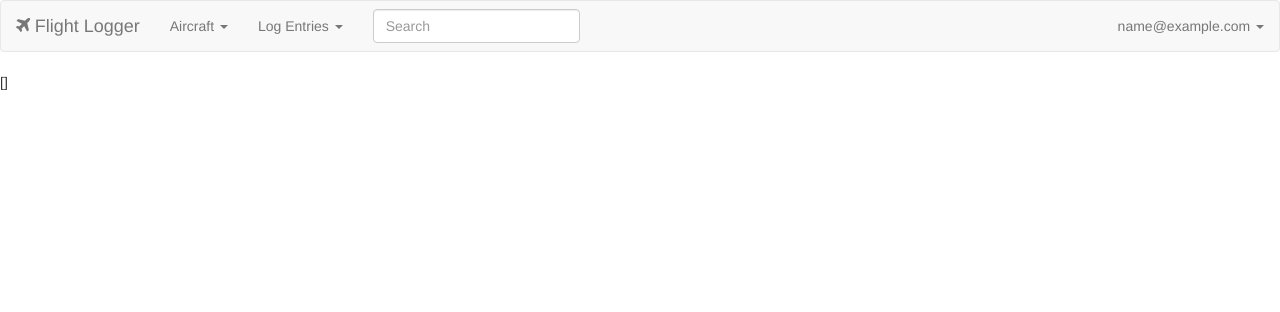
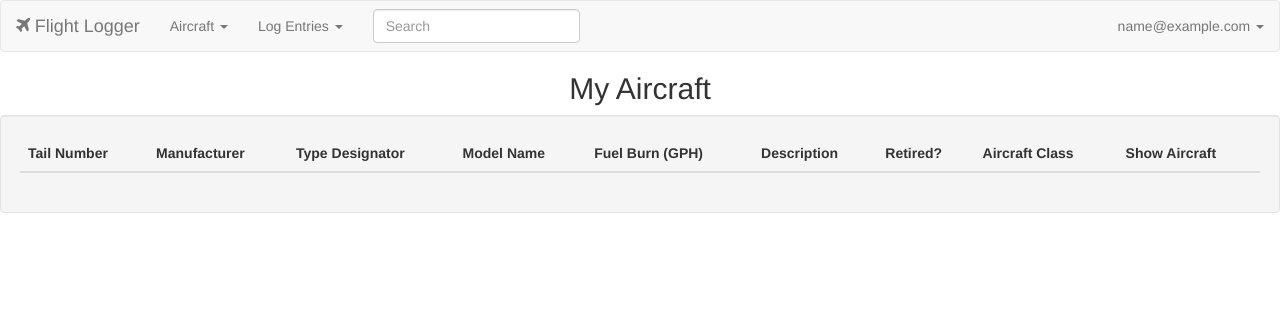
Before and after one commit to david4shure/Flight-Logger, a Rails app: page /aircraft in a window 1280 px wide. Shown: the top 312 px of the page. Run offline with Rails 7, Linux system fonts and the light colour scheme; the visitor is signed in with stand-in values (Sample User, id 1); data that the repository does not hold is empty; style sheets or scripts are compiled from the project's sources; parts of the project's set-up code (start-up, migrations or seed data) failed here and were passed over; some libraries are stand-ins or nearby versions.

Commit message:
Adding the aircraft index page

```diff
--- a/app/views/aircraft/index.html.erb
+++ b/app/views/aircraft/index.html.erb
@@ -1,3 +1,35 @@
-<%= current_user.aircraft.each do |ac| %>
-  <%= ac.to_s %>
-<% end %>
+<h2 class="subheader" style="text-align:center;">My Aircraft</h2>
+
+<div class="well">
+<table class="table table-striped">
+  <thead>
+    <tr>
+      <th>Tail Number</th>
+      <th>Manufacturer</th>
+      <th>Type Designator</th>
+      <th>Model Name</th>
+      <th>Fuel Burn (GPH)</th>
+      <th>Description</th>
+      <th>Retired?</th>
+      <th>Aircraft Class</th>
+      <th>Show Aircraft</th>
+    </tr>
+  </thead>
+
+  <tbody>
+    <% current_user.aircraft.each do |aircraft| %>
+    <tr>
+      <td style="padding-left:30px;"><%= aircraft.tail_number %></td>
+      <td style="padding-left:30px;"><%= aircraft.manufacturer %></td>
+      <td style="padding-left:30px;"><%= aircraft.type_designator %></td>
+      <td style="padding-left:30px;"><%= aircraft.model_name %></td>
+      <td style="padding-left:30px;"><%= aircraft.fuel_burn %></td>
+      <td style="padding-left:30px;"><%= aircraft.description %></td>
+      <td style="padding-left:30px;"><%= aircraft.retired ? "Yes" : "No" %>
+      <td style="padding-left:30px;"><%= aircraft.aircraft_class %></td>
+      <td><a href="/aircraft/<%= aircraft.id %>"><i class="fa fa-search fa-2x" style="margin-left:.85em;"></i></a></td>
+    </tr>
+    <% end %>
+  </tbody>
+</table>
+</div>
```
